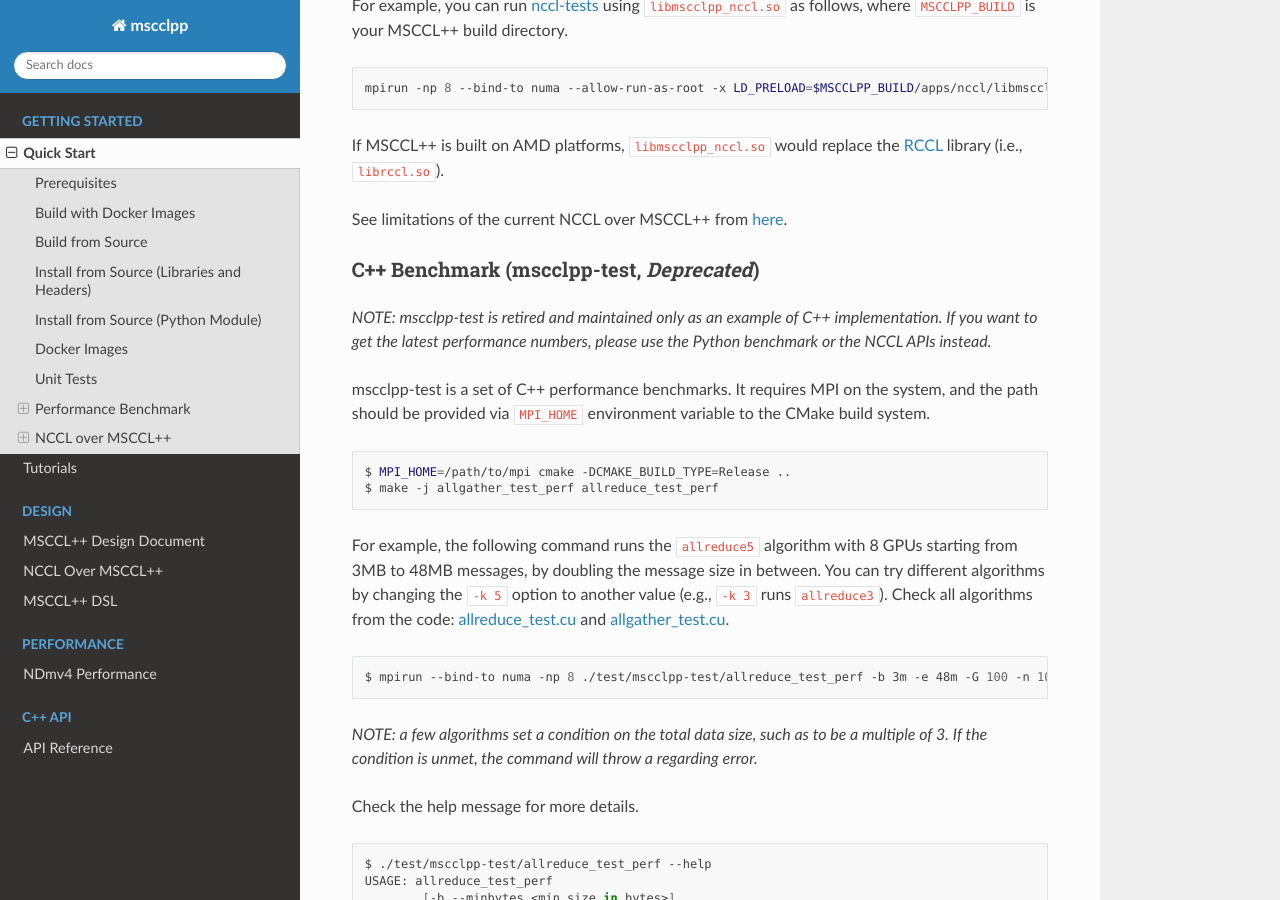
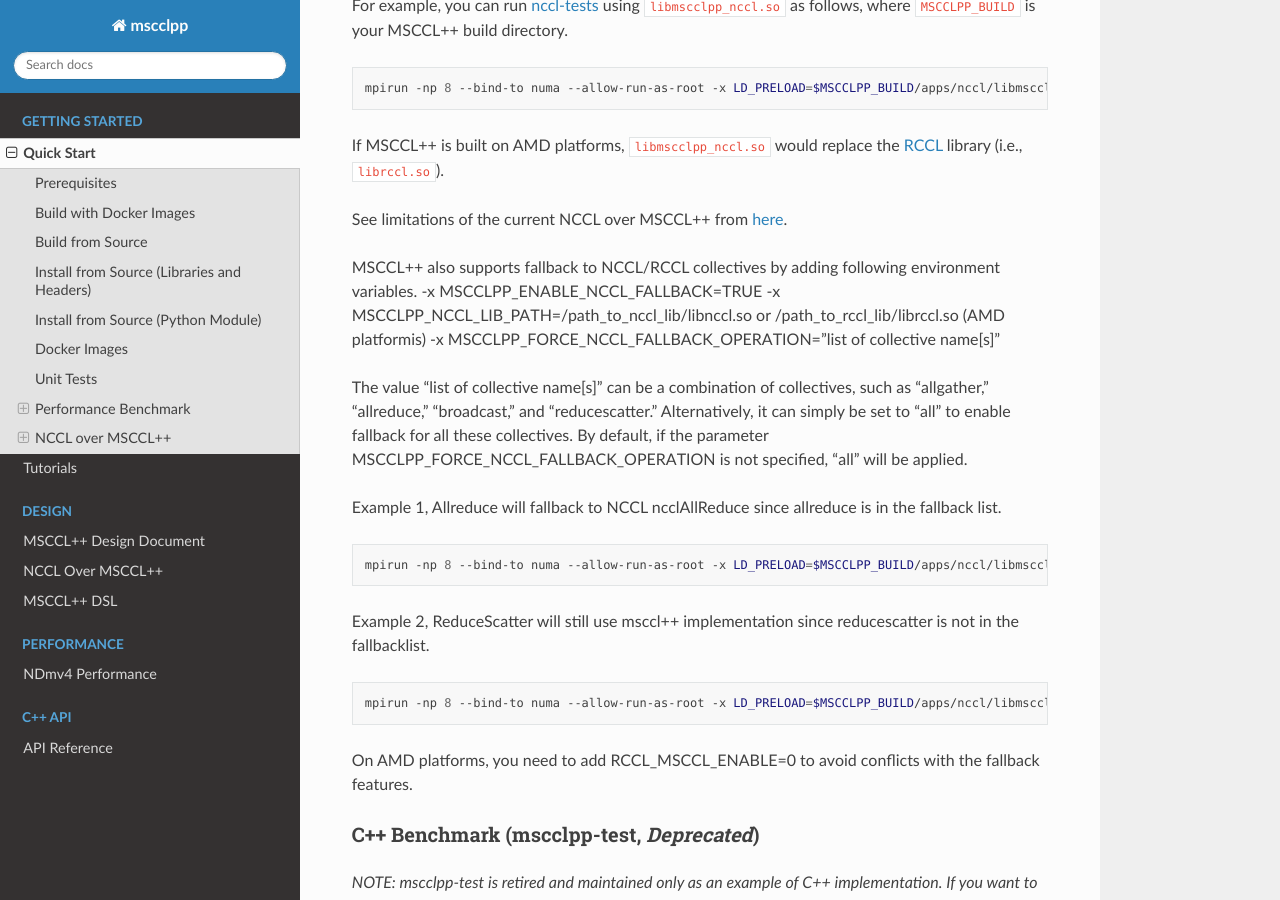
Before and after one commit to microsoft/mscclpp, a Sphinx documentation site: the page built from docs/getting-started/quickstart.md, in a window 1280 px wide and 900 px high, scrolled down 3545 px. Built offline with Sphinx 7.4.7 and the Read the Docs theme 3.1.0, drawn with Linux system fonts in a browser that asks for light colours.

Commit message:
Add documents for nccl/rccl fallback feature

````diff
--- a/docs/getting-started/quickstart.md
+++ b/docs/getting-started/quickstart.md
@@ -153,6 +153,26 @@ If MSCCL++ is built on AMD platforms, `libmscclpp_nccl.so` would replace the [RC
 
 See limitations of the current NCCL over MSCCL++ from [here](../design/nccl-over-mscclpp.md#limitations).
 
+MSCCL++ also supports fallback to NCCL/RCCL collectives by adding following environment variables.
+-x MSCCLPP_ENABLE_NCCL_FALLBACK=TRUE
+-x MSCCLPP_NCCL_LIB_PATH=/path_to_nccl_lib/libnccl.so or /path_to_rccl_lib/librccl.so (AMD platformis)
+-x MSCCLPP_FORCE_NCCL_FALLBACK_OPERATION="list of collective name[s]"
+
+The value "list of collective name[s]" can be a combination of collectives, such as "allgather," "allreduce," "broadcast," and "reducescatter." Alternatively, it can simply be set to "all" to enable fallback for all these collectives.
+By default, if the parameter MSCCLPP_FORCE_NCCL_FALLBACK_OPERATION is not specified, "all" will be applied.
+
+Example 1, Allreduce will fallback to NCCL ncclAllReduce since allreduce is in the fallback list.
+```bash
+mpirun -np 8 --bind-to numa --allow-run-as-root -x LD_PRELOAD=$MSCCLPP_BUILD/apps/nccl/libmscclpp_nccl.so -x MSCCLPP_ENABLE_NCCL_FALLBACK=TRUE -x MSCCLPP_NCCL_LIB_PATH=$NCCL_BUILD/lib/libnccl.so -x MSCCLPP_FORCE_NCCL_FALLBACK_OPERATION="allreduce,allgather" ./build/all_reduce_perf -b 1K -e 256M -f 2 -d half -G 20 -w 10 -n 50
+```
+
+Example 2, ReduceScatter will still use msccl++ implementation since reducescatter is not in the fallbacklist.
+```bash
+mpirun -np 8 --bind-to numa --allow-run-as-root -x LD_PRELOAD=$MSCCLPP_BUILD/apps/nccl/libmscclpp_nccl.so -x MSCCLPP_ENABLE_NCCL_FALLBACK=TRUE -x MSCCLPP_NCCL_LIB_PATH=$NCCL_BUILD/lib/libnccl.so -x MSCCLPP_FORCE_NCCL_FALLBACK_OPERATION="broadcast" -x MSCCLPP_EXECUTION_PLAN_DIR=/$PATH_TO_EXECUTION_PLANS/execution-files ./build/reduce_scatter_perf -b 1K -e 256M -f 2 -d half -G 20 -w 10 -n 50
+```
+
+On AMD platforms, you need to add RCCL_MSCCL_ENABLE=0 to avoid conflicts with the fallback features.
+
 ### C++ Benchmark (mscclpp-test, *Deprecated*)
 
 *NOTE: mscclpp-test is retired and maintained only as an example of C++ implementation. If you want to get the latest performance numbers, please use the Python benchmark or the NCCL APIs instead.*
````
